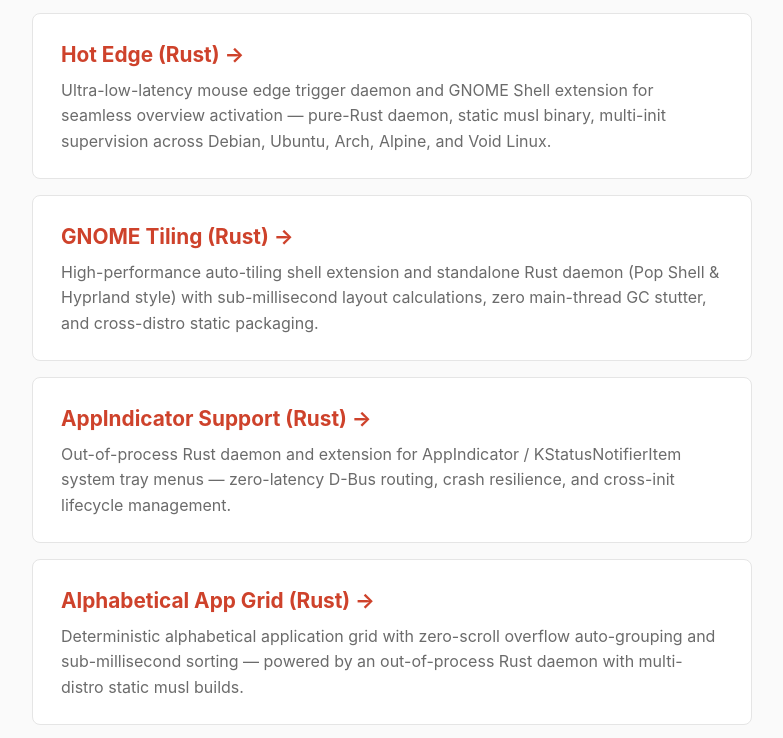
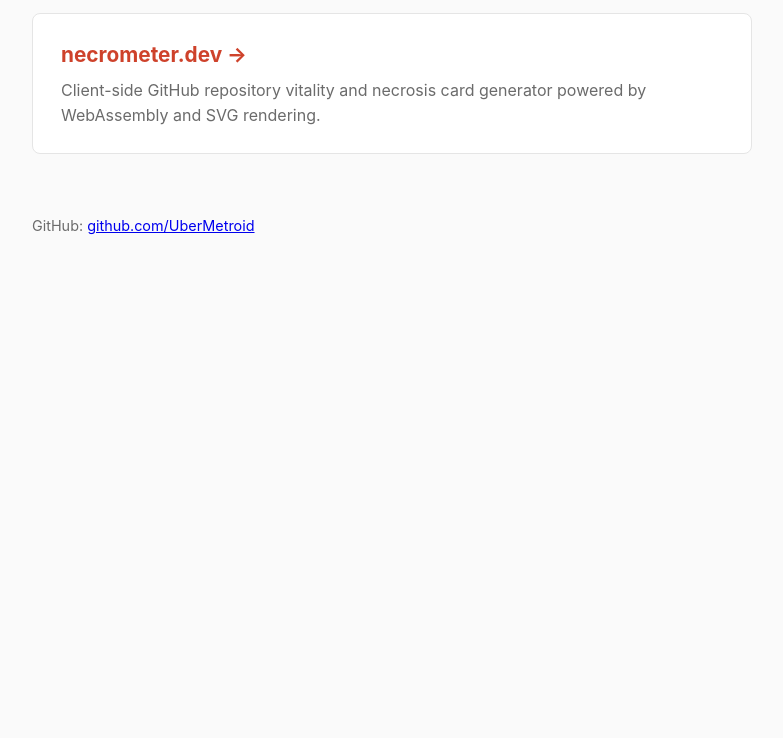
Before and after one commit to UberMetroid/UberMetroid.github.io, a website: page index.html in a window 1280 px wide. Shown: the part 1356-2094 px from the top of the page, without its empty margins (248-1031 px from the left). After the commit the page ends 1673 px from the top, so only its background shows below. Drawn offline with Linux system fonts and the light colour scheme.

Commit message:
fix: drop four project cards that link to unpublished repos
hotedge-rs, gnome-tiling-rs, gnome-shell-extension-appindicator-rs and
alphabetical-grid-extension-rs each linked to a /project/ Pages path, but
none of them has a GitHub repo, so all four returned 404 for visitors.

The underlying code exists locally under Projects/UberMetroid/ and is
untouched by this change; it was only the portfolio links that dangled.
Every remaining link verified 200.

```diff
--- a/index.html
+++ b/index.html
@@ -86,26 +86,6 @@
         <p>Canonical archive and Rust query engine for the Ahamkara wish-dragons of Destiny — living interactive site and lore concordance.</p>
       </a>
 
-      <a class="project" href="/hotedge-rs/">
-        <h2>Hot Edge (Rust) &rarr;</h2>
-        <p>Ultra-low-latency mouse edge trigger daemon and GNOME Shell extension for seamless overview activation — pure-Rust daemon, static musl binary, multi-init supervision across Debian, Ubuntu, Arch, Alpine, and Void Linux.</p>
-      </a>
-
-      <a class="project" href="/gnome-tiling-rs/">
-        <h2>GNOME Tiling (Rust) &rarr;</h2>
-        <p>High-performance auto-tiling shell extension and standalone Rust daemon (Pop Shell &amp; Hyprland style) with sub-millisecond layout calculations, zero main-thread GC stutter, and cross-distro static packaging.</p>
-      </a>
-
-      <a class="project" href="/gnome-shell-extension-appindicator-rs/">
-        <h2>AppIndicator Support (Rust) &rarr;</h2>
-        <p>Out-of-process Rust daemon and extension for AppIndicator / KStatusNotifierItem system tray menus — zero-latency D-Bus routing, crash resilience, and cross-init lifecycle management.</p>
-      </a>
-
-      <a class="project" href="/alphabetical-grid-extension-rs/">
-        <h2>Alphabetical App Grid (Rust) &rarr;</h2>
-        <p>Deterministic alphabetical application grid with zero-scroll overflow auto-grouping and sub-millisecond sorting — powered by an out-of-process Rust daemon with multi-distro static musl builds.</p>
-      </a>
-
       <a class="project" href="https://necrometer.dev" target="_blank" rel="noopener">
         <h2>necrometer.dev &rarr;</h2>
         <p>Client-side GitHub repository vitality and necrosis card generator powered by WebAssembly and SVG rendering.</p>
```
